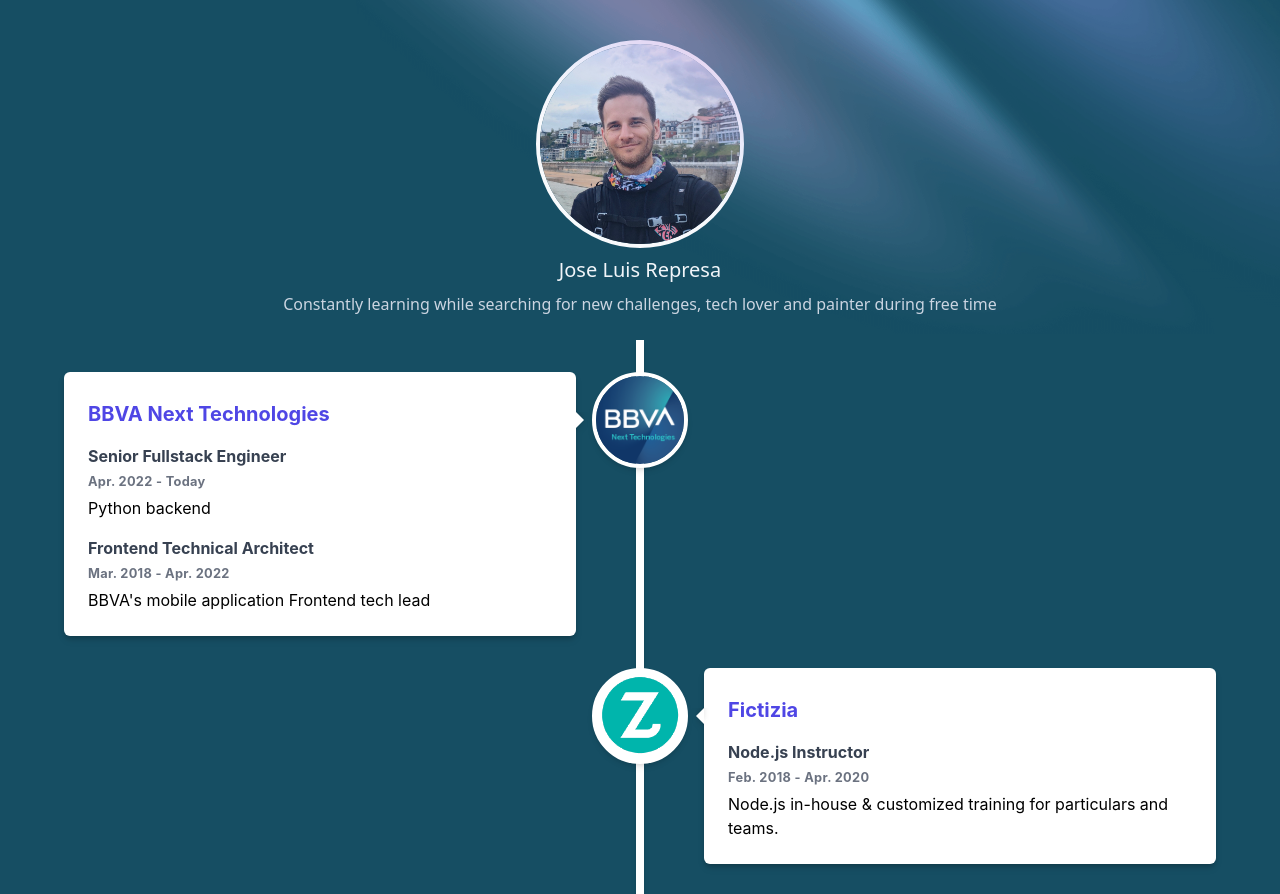
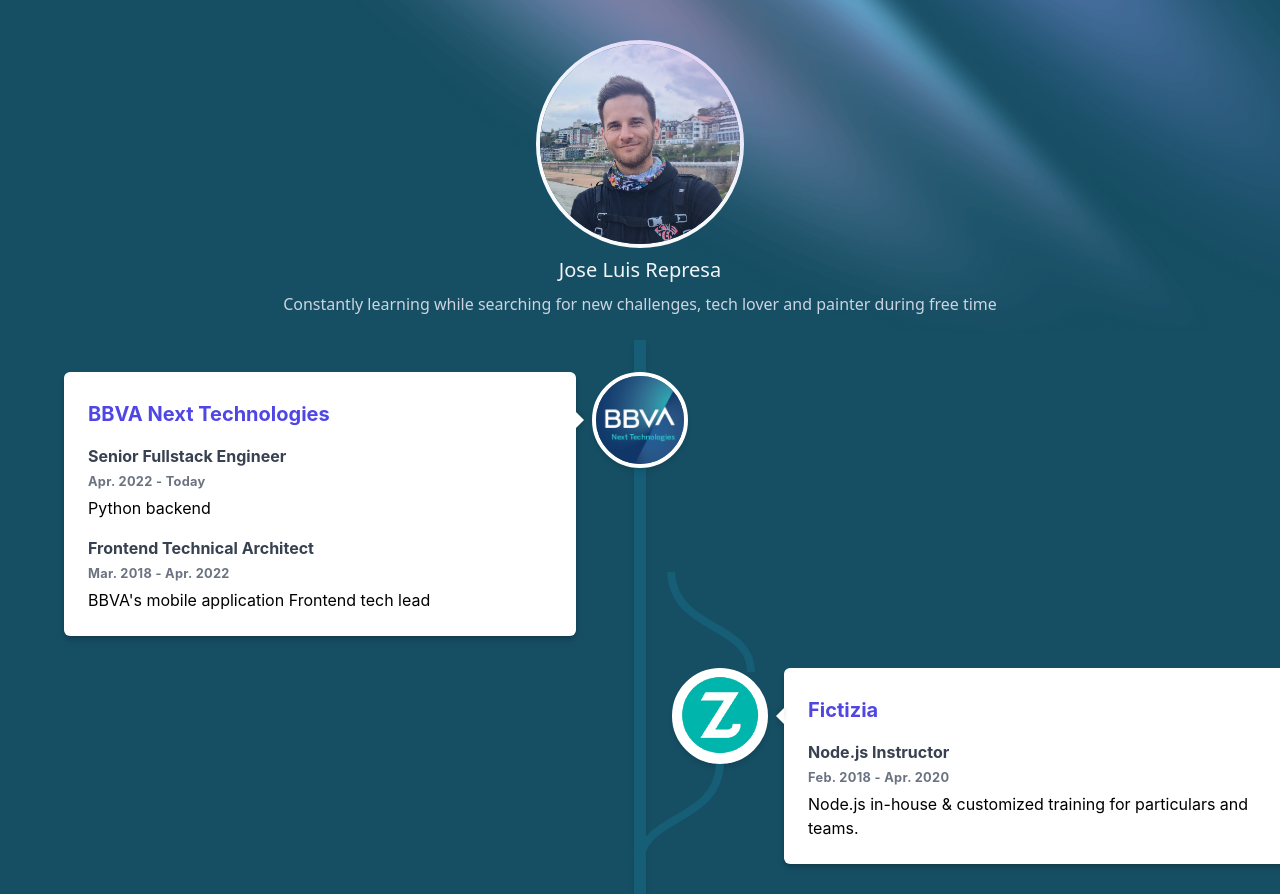
Before and after one commit to josex2r/josex2r, a React (Create React App) app: page / in a window 1280 px wide. Shown: the top 894 px of the page. Built offline with nearby package versions, Linux system fonts and the light colour scheme.

Commit message:
chore: parallel sideline

```diff
--- a/src/App.tsx
+++ b/src/App.tsx
@@ -41,6 +41,7 @@
           'Node.js in-house & customized training for particulars and teams.',
       },
     ],
+    parallel: true,
   },
   {
     image: logoBeeva,
--- a/src/components/timeline.tsx
+++ b/src/components/timeline.tsx
@@ -1,5 +1,19 @@
 import React, { FC, PropsWithChildren } from 'react';
 import { Experience, Job } from '../types';
+
+const ParallelTimeline = () => (
+  <svg xmlns="http://www.w3.org/2000/svg" width="100" height="100">
+    <g>
+      <path
+        d="m5, 0c3,60 80,50 80,100"
+        opacity="NaN"
+        stroke="var(--timeline-color)"
+        strokeWidth="0.5rem"
+        fill="transparent"
+      />
+    </g>
+  </svg>
+);
 
 export const TimelineJob: FC<Job> = ({ date, title, description }) => (
   <>
@@ -8,20 +22,26 @@
     <p className="pt-1">{description}</p>
   </>
 );
-
+// className="absolute mx-auto left-0 right-0 object-cover bg-white h-full w-2"
 export const TimelineCard: FC<
   Experience & {
-    left: boolean;
+    left?: boolean;
+    parallel?: boolean;
   }
-> = ({ image, company, jobs = [], left = false }) => (
-  <div className="relative z-10">
+> = ({ image, company, jobs = [], left = false, parallel = false }) => (
+  <div className={`relative z-10 ${parallel && 'left-20'}`}>
+    {parallel && (
+      <div className="git-parallel top">
+        <ParallelTimeline />
+      </div>
+    )}
     <img src={image} alt="" className="timeline-img" />
     <div className={`timeline-container ${left && 'timeline-container-left'}`}>
       <div
         className={`timeline-pointer ${left ? 'left' : 'right'}`}
         aria-hidden="true"
       ></div>
-      <div className="bg-white p-6 rounded-md shadow-md">
+      <div className="p-6 rounded-md shadow-md">
         {company && (
           <h1 className="text-xl font-bold pt-1 text-indigo-600">{company}</h1>
         )}
@@ -32,12 +52,17 @@
         ))}
       </div>
     </div>
+    {parallel && (
+      <div className="git-parallel bottom">
+        <ParallelTimeline />
+      </div>
+    )}
   </div>
 );
 
 export const TimelineContainer: FC<PropsWithChildren> = ({ children }) => (
   <div className="relative container mx-auto px-6 flex flex-col space-y-8 pt-50">
-    <div className="absolute z-0 w-2 h-full bg-white shadow-md inset-0 left-17 md:mx-auto md:right-0 md:left-0"></div>
+    <div className="absolute z-0 w-3 h-full bg-timeline shadow-md inset-0 left-17 md:mx-auto md:right-0 md:left-0"></div>
     {children}
   </div>
 );
--- a/src/index.css
+++ b/src/index.css
@@ -9,6 +9,9 @@
     sans-serif;
   -webkit-font-smoothing: antialiased;
   -moz-osx-font-smoothing: grayscale;
+
+  --timeline-color: rgb(21, 94, 117);
+  --timeline-bubble-color: #fff;
 }
 
 code {
@@ -17,62 +20,93 @@
 }
 
 @layer components {
+  .bg-timeline {
+    background-color: var(--timeline-color);
+  }
   .p-arrow-sm {
     left: 6rem;
   }
   .p-arrow-md {
     left: 18.5rem;
   }
+
   .triangle-right {
-      @apply border-l-white border-solid border-l-8 border-y-transparent border-y-8 border-r-0;
+    @apply border-solid border-l-8 border-y-transparent border-y-8 border-r-0;
+    border-left-color: var(--timeline-bubble-color);
   }
   .triangle-up {
-      @apply border-b-white border-solid border-b-8 border-x-transparent border-x-8 border-t-0;
+    @apply border-solid border-b-8 border-x-transparent border-x-8 border-t-0;
+    border-bottom-color: var(--timeline-bubble-color);
   }
   .triangle-down {
-      @apply border-t-white border-solid border-t-8 border-x-transparent border-x-8 border-b-0;
+    @apply border-solid border-t-8 border-x-transparent border-x-8 border-b-0;
+    border-top-color: var(--timeline-bubble-color);
   }
   .triangle-left {
-      @apply border-r-white border-solid border-r-8 border-y-transparent border-y-8 border-l-0;
+    @apply border-solid border-r-8 border-y-transparent border-y-8 border-l-0;
+    border-right-color: var(--timeline-bubble-color);
   }
+
   .timeline-img {
-        @apply
-          h-24 w-24
-          object-cover rounded-full shadow-md border-4 border-white
+    @apply h-24 w-24
+          object-cover rounded-full shadow-md border-4
           sm:absolute
-          md:mx-auto md:left-0 md:right-0
-          bg-white;
+          md:mx-auto md:left-0 md:right-0;
+    background-color: var(--timeline-bubble-color);
+    border-color: var(--timeline-bubble-color);
   }
   .timeline-container {
-        @apply
-          drop-shadow-md
+    @apply drop-shadow-md
           relative pt-2 z-10
           sm:pl-28 sm:pt-0
           md:w-1/2 md:ml-auto md:pl-16;
   }
+  .timeline-container > div:nth-child(2) {
+    background-color: var(--timeline-bubble-color);
+  }
+
   .timeline-container-left {
-        @apply
-          md:ml-0 md:mr-auto md:pl-0 md:pr-16;
+    @apply md:ml-0 md:mr-auto md:pl-0 md:pr-16;
   }
   .timeline-pointer {
-        @apply
-          invisible
+    @apply invisible
           sm:visible
           absolute z-0 inset-0 h-4 w-4
           sm:top-10;
-      filter: drop-shadow(0 4px 3px rgb(0 0 0 / 0.07)) drop-shadow(0 2px 2px rgb(0 0 0 / 0.06));
+    filter: drop-shadow(0 4px 3px rgb(0 0 0 / 0.07))
+      drop-shadow(0 2px 2px rgb(0 0 0 / 0.06));
     clip-path: inset(0px 0px 0px -5px);
   }
   .timeline-pointer.right {
-        @apply
-          triangle-right
+    @apply triangle-right
           sm:transform sm:rotate-180 sm:p-arrow-sm
           md:left-12;
   }
   .timeline-pointer.left {
-        @apply
-          triangle-left
+    @apply triangle-left
           sm:left-24
           md:left-auto md:right-12 md:p-arrow-md md:rotate-180;
   }
+
+  .git-parallel {
+    @apply absolute md:mx-auto md:left-0 md:right-0 h-full w-2;
   }
+  .git-parallel.top {
+    /* top: -6rem; */
+    /* left: -10.1rem; */
+  }
+  .git-parallel.bottom {
+    /* @apply transform scale-x-[-1]; */
+    /* bottom: -6rem; */
+    /* left: 0.1rem; */
+  }
+  .git-parallel.top {
+    top: -6rem;
+    left: -6.3rem;
+  }
+  .git-parallel.bottom {
+    @apply transform scale-x-[-1];
+    bottom: -6rem;
+    left: 0.1rem;
+  }
+}
--- a/src/types.ts
+++ b/src/types.ts
@@ -8,4 +8,5 @@
   image: string;
   company: string;
   jobs: Job[];
+  parallel?: boolean;
 };
```
Lines whose indentation alone changed are shown as unchanged.
